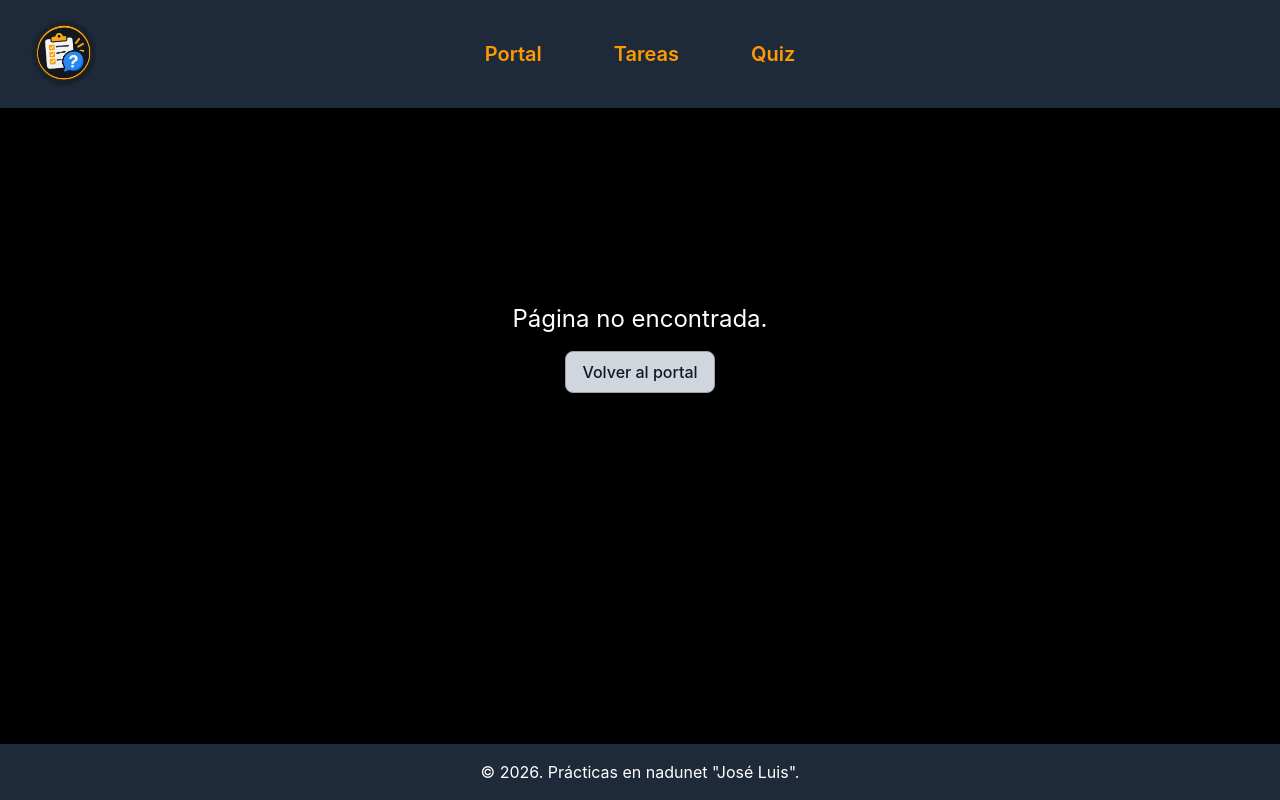
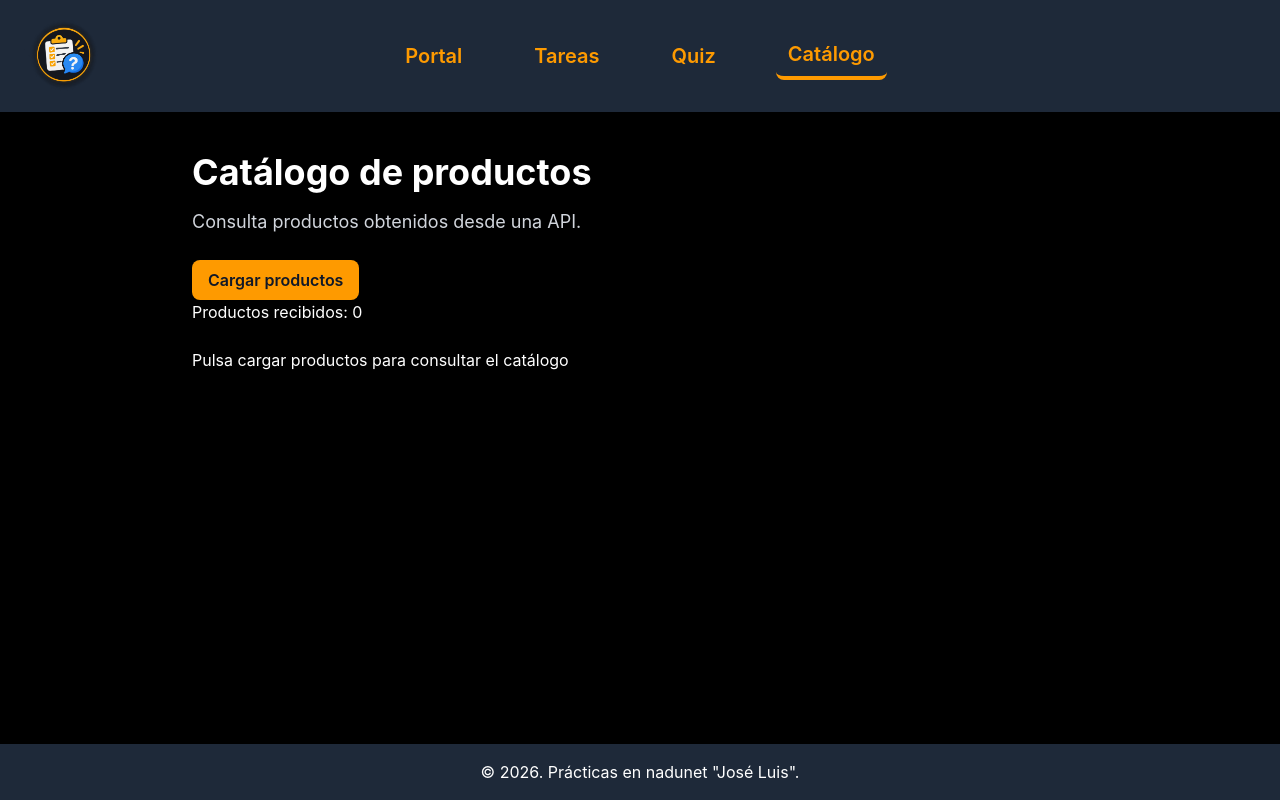
Before and after one commit to josepracticas123/Practicas-2, a React (Vite) app in the folder devquest/: page /catalogo in a window 1280 px wide. Built offline with nearby package versions, Linux system fonts and the light colour scheme.

Commit message:
feat: añadir página de catálogo y actualizar rutas en la aplicación

```diff
--- a/devquest/src/App.jsx
+++ b/devquest/src/App.jsx
@@ -19,6 +19,7 @@ function App() {
           <Route path="/" element={<PortalPage/>} />
           <Route path="/tareas" element={<TareasPage/>} />
           <Route path="/quiz" element={<QuizPage/>}/>
+          <Route path="/catalogo" element={<CatalogoPage/>}/>
 
           <Route
             path="*"
--- a/devquest/src/components/Article.jsx
+++ b/devquest/src/components/Article.jsx
@@ -11,8 +11,8 @@ function Article({ addTareas }) {
   // Usamos onSubmit porque el botón pertenece al formulario y así el mismo flujo
   // funciona tanto con el botón como con la tecla ENTER.
   const enviarTarea = (event) => {
-   // Evita la recarga o navegación que el navegador haría por defecto al enviar
-   // un formulario. La aplicación puede gestionar el envío con React.
+    // Evita la recarga o navegación que el navegador haría por defecto al enviar
+    // un formulario. La aplicación puede gestionar el envío con React.
     event.preventDefault();
 
     // trim elimina los espacios del principio y del final.
@@ -27,7 +27,7 @@ function Article({ addTareas }) {
       // Esta función pertenece al padre TareasPage, aunque se ejecuta aquí.
       // El padre recibe el texto, crea la tarea y actualiza su estado tareas.
       addTareas(tareaLimpia);
-    }else{
+    } else {
       alert("No se pueden quedar tareas sin contenido")
     }
 
@@ -36,8 +36,10 @@ function Article({ addTareas }) {
   }
 
   return (
-    <form onSubmit={enviarTarea} className="mx-auto flex w-full max-w-xs flex-col gap-2 rounded-lg border border-gray-400 bg-white p-4 text-center shadow-sm">
-      <h2>Añadir tarea</h2>
+    <form
+      onSubmit={enviarTarea}
+       className="mx-auto flex w-full max-w-md flex-col gap-3 rounded-lg border border-gray-400 bg-white p-6 text-center shadow-sm">
+      <h2 className="text-xl font-bold">Añadir tarea</h2>
       <label htmlFor="nueva-tarea">Nueva tarea</label>
       <input id="nueva-tarea"
         type="text" placeholder="Añadir tarea"
--- a/devquest/src/components/Header.jsx
+++ b/devquest/src/components/Header.jsx
@@ -15,6 +15,10 @@ function Header() {
     {
       to: "/quiz",
       text: "Quiz",
+    },
+    {
+      to: "/catalogo",
+      text: "Catálogo",
     },
   ];
 
--- a/devquest/src/pages/CatalogoPages.jsx
+++ b/devquest/src/pages/CatalogoPages.jsx
@@ -1,18 +1,101 @@
+import { useState } from "react";
+function CatalogoPage() {
 
-function CatalogoPage(){
-    return(
-        <main>
-            <h1>
-                Catálogo
-            </h1>
+    //Estados
+    const [productos, setProductos] = useState([]); // inicia vacio
+    const [estadoPeticion, setEstadoPeticion] = useState("inicial"); // sin cargar nada
+    const [mensajeError, setMensajeError] = useState("");
 
-            <p>
-                Pulsa cargar productos para consultar el catalogo
-            </p>
-            <button type="button">
-                Cargar productos
-            </button>
-        </main>
-    )
+    async function cargarProductos() {
+        if (estadoPeticion === "cargando") {
+            return;
+        }
+
+        setEstadoPeticion("cargando");
+        setMensajeError("");
+        setProductos([]);
+
+        try {
+            const respuesta = await fetch( // Await  espera la respuesta, fetch hace la petición
+                "https://dummyjson.com/products?limit=12"
+            );
+
+            if (!respuesta.ok) { // Comprobamos si la respuesta Http fue correcta si no
+                throw new Error("No se pudo obtener el catálogo.");// Preparamos el error al catch.
+
+            }
+            const datos = await respuesta.json(); // Espera que la respuesta se convierta en JSON
+
+            if (!Array.isArray(datos.products)) { // Comprobamos que realmente datos es una lista de productos
+                throw new Error("La respuesta no contiene una lista de productos.");
+            }
+            setProductos(datos.products); //Aquí react nos guarda los datos recibidos en nuestro estado
+            setEstadoPeticion("exito");
+
+        } catch (error) {
+            setMensajeError(error.message); // Guarda el mensaje que se le muestra al usuario
+            setEstadoPeticion("error"); // Indica que la petición terminó en un error
+
+        }
+
+    }
+
+
+    return (
+        <section className="px-6 py-10 text-white">
+            <div className="mx-auto max-w-4xl">
+                <h1 className="mb-4 text-4xl font-bold">
+                    Catálogo de productos
+                </h1>
+
+                <p className="mb-6 text-lg text-gray-300">
+                    Consulta productos obtenidos desde una API.
+                </p>
+                {/* El botón se desactiva mientras los datos se están cargando */}
+                <button
+                    type="button"
+                    onClick={cargarProductos}
+                    disabled={estadoPeticion === "cargando"}
+                    className="rounded-lg bg-amber-500 px-4 py-2 font-semibold text-gray-900 transition hover:bg-amber-400 focus-visible:outline-none focus-visible:ring-2 focus-visible:ring-amber-400"
+                >
+                    Cargar productos
+                </button>
+                <p>
+                    Productos recibidos: {productos.length}
+                </p><br/>
+
+                <div className="grid grid-cols-1 gap-6 sm:grid-cols-2 lg:grid-cols-3">
+                    {productos.map((producto) => (
+                        <div
+                            key={producto.id}
+                            className="flex min-w-0 h-full flex-col rounded-xl border border-gray-400 bg-gray-300 p-4 text-gray-900 shadow-lg"
+                        >
+                            <img
+                                src={producto.thumbnail}
+                                alt={producto.title}
+                                className="mb-4 h-48 w-full rounded-lg object-cover"
+                            />
+
+                            <h2 className="mb-2 wrap-break-words text-xl font-semibold">
+                                {producto.title}
+                            </h2>
+
+                            <p className="mb-4 wrap-break-words text-gray-700">
+                                {producto.description}
+                            </p>
+
+                            <p className="mt-auto font-bold">
+                                {producto.price} €
+                            </p>
+                        </div>
+                    ))}
+                </div>
+                <p>
+                    Pulsa cargar productos para consultar el catálogo
+                </p>
+            </div>
+        </section>
+    );
 }
+
 export default CatalogoPage;
--- a/devquest/src/pages/PortalPage.jsx
+++ b/devquest/src/pages/PortalPage.jsx
@@ -1,6 +1,6 @@
 import MiniappCards from "../components/MiniappCards";
 
-function PortalPage(){
+function PortalPage() {
 
     const miniapps = [
         {
@@ -16,10 +16,20 @@ function PortalPage(){
             titulo: "Quiz de React",
             descripcion: "Pon a prueba tus conocimientos de React.",
             accion: "Abrir quiz",
-      ruta:"/quiz"
+            ruta: "/quiz"
+        },
+        { // Objeto para la API
+            id: "catalogo",
+            titulo: "Catálogo de productos",
+            descripcion: "Consulta productos obtenidos desde una API.",
+            accion: "Abrir catálogo",
+            ruta: "/catalogo"
+
         }
+
+
     ]
-    return(
+    return (
         <section className="px-6 py-10 text-white">
             <h2 className="mb-8 text-center text-4xl font-bold">Portal de miniapps</h2>
             <div className="mx-auto grid max-w-4xl gap-6 md:grid-cols-2">
@@ -27,7 +37,7 @@ function PortalPage(){
                 {miniapps.map((miniapp) => (
                     <MiniappCards
                         key={miniapp.id}
-                    miniapp={miniapp}/>
+                        miniapp={miniapp} />
                 ))}
             </div>
         </section>
```
Lines whose indentation alone changed are shown as unchanged.
